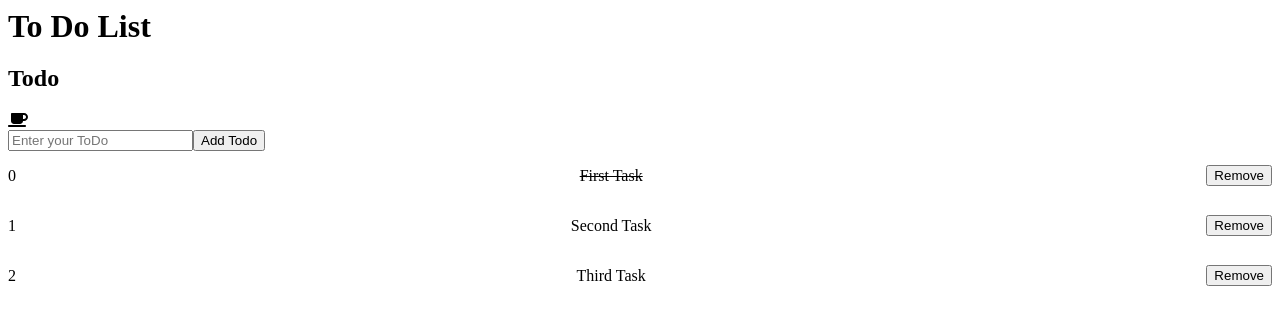
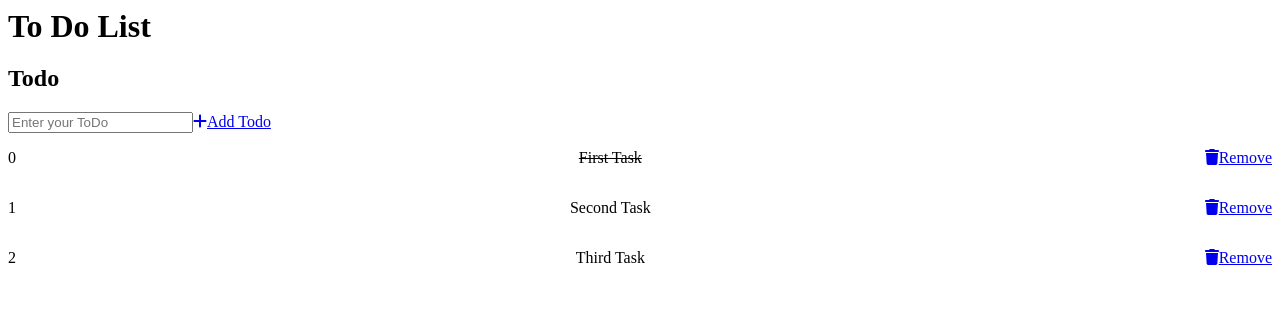
Before and after one commit to jcarlosj/Angular-To-do-list-YT, an Angular app: page / in a window 1280 px wide. Shown: the top 324 px of the page. Built offline with nearby package versions, Linux system fonts and the light colour scheme.

Commit message:
[+] todo.component.ts: Agrega Iconos de FontAwesome

```diff
--- a/src/app/components/todo/todo.component.html
+++ b/src/app/components/todo/todo.component.html
@@ -1,7 +1,6 @@
 <div class="todo-component">
   <h2>{{ title }}</h2>
   <div class="todos">
-    <fa-icon [icon]="faCoffee"></fa-icon>
     <form>
       <input
         type="text"
@@ -10,7 +9,12 @@
         class="todo-input"
         [(ngModel)]="inputTodo"
       />
-      <button (click)="addTodo()">Add Todo</button>
+      <a
+        href="/#"
+        (click)="addTodo()"
+      >
+        <fa-icon [icon]="faPlus"></fa-icon>Add Todo
+      </a>
     </form>
   </div>
   <div class="todos" *ngFor="let todo of todos; let i = index;">
@@ -21,10 +25,13 @@
         (click)="toggleDone( i )"
       >{{ todo.content }}
       </p>
-      <button
+      <a
+        href="/#"
         class="todo-btn-delete"
         (click)="deleteTodo( i )"
-      >Remove</button>
+      >
+        <fa-icon [icon]="faTrash"></fa-icon>Remove
+      </a>
     </div>
   </div>
 </div>
--- a/src/app/components/todo/todo.component.ts
+++ b/src/app/components/todo/todo.component.ts
@@ -1,5 +1,5 @@
 import { Component } from '@angular/core';
-import { faCoffee } from '@fortawesome/free-solid-svg-icons';
+import { faTrash, faPlus } from '@fortawesome/free-solid-svg-icons';
 
 import { Todo } from './../../models/Todo';
 
@@ -12,7 +12,8 @@ export class TodoComponent {
   title: String = 'Todo';
   todos: Array<Todo> = [];
   inputTodo: String = '';
-  faCoffee = faCoffee;
+  faTrash = faTrash;
+  faPlus = faPlus;
 
   ngOnInit() {
     this.todos = [
```
